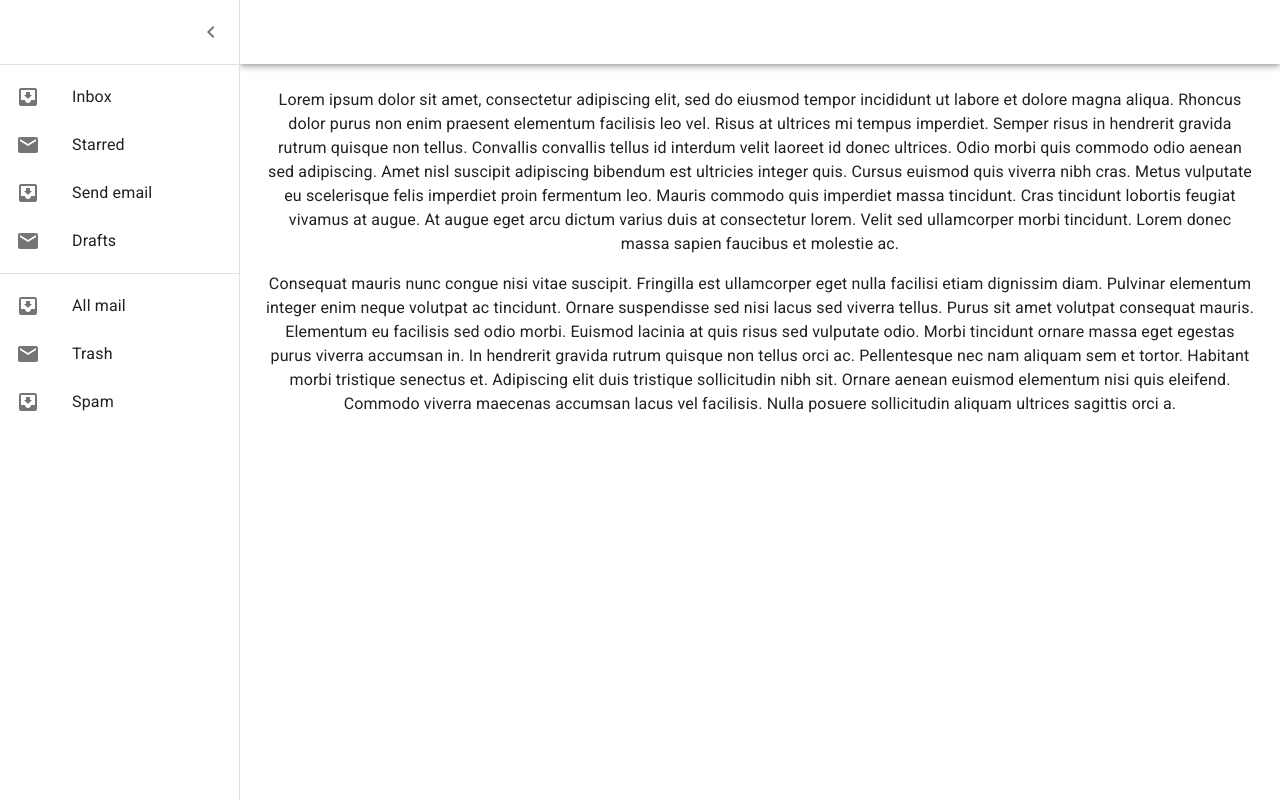
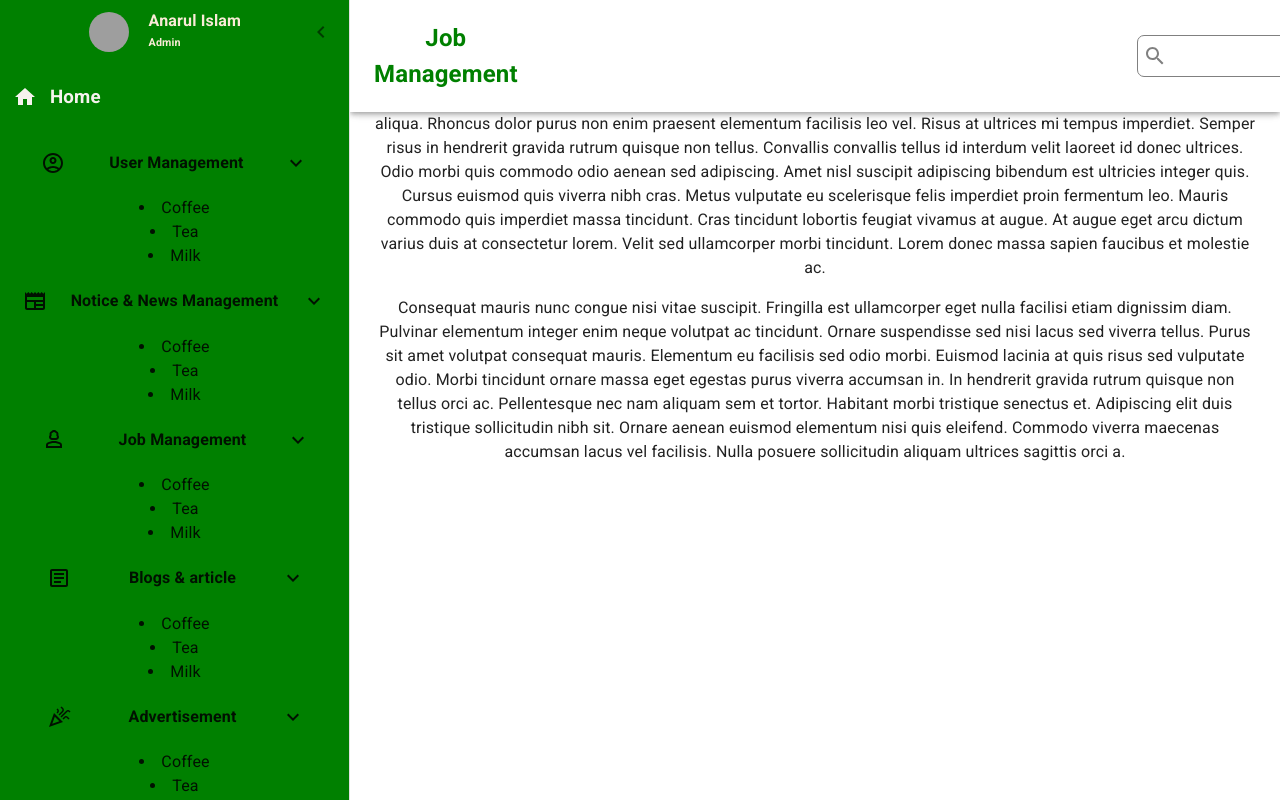
Before and after one commit to BishalAshiq/dashboard-job-management, a React (Create React App) app: page / in a window 1280 px wide. Both pictures are taken after a click on the button "open drawer". Built offline with nearby package versions, Linux system fonts and the light colour scheme; grey boxes are pictures that could not be loaded.

Commit message:
added more Items

```diff
--- a/src/Components/Dashboard/Dashboard/Dashboard.js
+++ b/src/Components/Dashboard/Dashboard/Dashboard.js
@@ -1,6 +1,4 @@
 import React from "react";
-import Pages from "../Pages/Pages/Pages";
-import Grid from "@mui/material/Grid";
 import DrawerNav from "../DrawerNav/DrawerNav";
 
 const Dashboard = () => {
--- /dev/null
+++ b/src/Components/Dashboard/DrawerNav/DrawerNav.css
@@ -0,0 +1,54 @@
+.page-nav{
+    display: flex;
+    justify-content: space-between;
+    align-items: center;
+    margin-right: 100px;
+
+}
+.page-nav-icons{
+    position:relative;
+    display: flex;
+    justify-content:flex-end;
+    float: right;
+    margin-left: 100%;
+}
+.nav_search{
+    padding: 20px 5px;
+    display: flex;
+    align-items: center;
+    border-radius: 7px;
+    height: 22px;
+    color: gray;
+    background-color: rgb(255, 255, 255);
+    border: 1px solid gray;
+}
+.nav_search > input{
+    outline: none;
+    background: none;
+    border: none;
+}
+
+/* Sidebar-Tops */
+.sidebar-tops{
+    display: flex;
+    justify-content: space-around;
+    padding-right: 60px;
+    align-items: center;
+}
+
+.sidebar-avatar{
+    width: 50px;
+    margin-right: 10px;
+}
+.sidebar-text h4{
+    color: antiquewhite;
+    align-items: center;
+    text-align: center;
+}
+.sidebar-text h6{
+    margin-top: -20px;
+    color: antiquewhite;
+    align-items: center;
+    text-align: center;
+    text-align: justify;
+}
--- a/src/Components/Dashboard/DrawerNav/DrawerNav.js
+++ b/src/Components/Dashboard/DrawerNav/DrawerNav.js
@@ -1,26 +1,25 @@
 import React from "react";
+import "./DrawerNav.css";
 import { styled, useTheme } from "@mui/material/styles";
 import Box from "@mui/material/Box";
 import Drawer from "@mui/material/Drawer";
 import CssBaseline from "@mui/material/CssBaseline";
 import MuiAppBar from "@mui/material/AppBar";
 import Toolbar from "@mui/material/Toolbar";
-import List from "@mui/material/List";
-import Typography from "@mui/material/Typography";
-import Divider from "@mui/material/Divider";
 import IconButton from "@mui/material/IconButton";
 import MenuIcon from "@mui/icons-material/Menu";
 import ChevronLeftIcon from "@mui/icons-material/ChevronLeft";
 import ChevronRightIcon from "@mui/icons-material/ChevronRight";
-import ListItem from "@mui/material/ListItem";
-import ListItemButton from "@mui/material/ListItemButton";
-import ListItemIcon from "@mui/material/ListItemIcon";
-import ListItemText from "@mui/material/ListItemText";
-import InboxIcon from "@mui/icons-material/MoveToInbox";
-import MailIcon from "@mui/icons-material/Mail";
 import Pages from "../Pages/Pages/Pages";
+import SearchIcon from "@mui/icons-material/Search";
+import NotificationActiveIcon from "@mui/icons-material/NotificationsActive";
+import MailOutlineSharp from "@mui/icons-material/MailOutlineSharp";
+import LanguageOutlined from "@mui/icons-material/LanguageOutlined";
+import Avatar from "@mui/material/Avatar";
+import Stack from "@mui/material/Stack";
+import SidebarHome from "../SidebarHome/SidebarHome";
 
-const drawerWidth = 240;
+const drawerWidth = 350;
 
 const Main = styled("main", { shouldForwardProp: (prop) => prop !== "open" })(
   ({ theme, open }) => ({
@@ -60,7 +59,7 @@ const AppBar = styled(MuiAppBar, {
 
 const DrawerHeader = styled("div")(({ theme }) => ({
   display: "flex",
-  color:"white",
+  color: "white",
   alignItems: "center",
   padding: theme.spacing(0, 1),
   // necessary for content to be below app bar
@@ -84,7 +83,7 @@ const DrawerNav = () => {
     <div>
       <Box sx={{ display: "flex" }}>
         <CssBaseline />
-        <AppBar position="fixed" open={open} style={{ background: '#fff' }}>
+        <AppBar position="fixed" open={open} style={{ background: "#fff" }}>
           <Toolbar>
             <IconButton
               aria-label="open drawer"
@@ -94,6 +93,23 @@ const DrawerNav = () => {
             >
               <MenuIcon />
             </IconButton>
+            <div style={{ color: "green" }} className="page-nav">
+              <div>
+                <h2>Job Management</h2>
+              </div>
+
+              <div className="page-nav-icons">
+                <div className="nav_search">
+                  <SearchIcon />
+                  <input type="text" />
+                </div>
+                <NotificationActiveIcon
+                  style={{ marginRight: 40, marginLeft: 20 }}
+                />
+                <MailOutlineSharp style={{ marginRight: 40 }} />
+                <LanguageOutlined style={{ marginRight: 40 }} />
+              </div>
+            </div>
           </Toolbar>
         </AppBar>
         <Drawer
@@ -109,7 +125,25 @@ const DrawerNav = () => {
           anchor="left"
           open={open}
         >
-          <DrawerHeader>
+          <DrawerHeader
+            style={{
+              backgroundColor: "Green",
+            }}
+          >
+            <div className="sidebar-tops">
+              <div className="sidebar-avatar">
+              <Stack direction="row" spacing={2}>
+                <Avatar alt="Remy Sharp" src="/static/images/avatar/1.jpg" />
+              </Stack>
+              </div>
+              <div className="sidebar-text">
+                <h4>Anarul Islam</h4>
+                <h6>Admin</h6>
+              </div>
+             <div className="sidebar-icon">
+
+             </div>
+            </div>
             <IconButton onClick={handleDrawerClose}>
                 {theme.direction === "ltr" ? (
                   <ChevronLeftIcon />
@@ -118,32 +152,10 @@ const DrawerNav = () => {
                 )}
               </IconButton>
           </DrawerHeader>
-          <Divider />
-          <List>
-            {["Inbox", "Starred", "Send email", "Drafts"].map((text, index) => (
-              <ListItem key={text} disablePadding>
-                <ListItemButton>
-                  <ListItemIcon>
-                    {index % 2 === 0 ? <InboxIcon /> : <MailIcon />}
-                  </ListItemIcon>
-                  <ListItemText primary={text} />
-                </ListItemButton>
-              </ListItem>
-            ))}
-          </List>
-          <Divider />
-          <List>
-            {["All mail", "Trash", "Spam"].map((text, index) => (
-              <ListItem key={text} disablePadding>
-                <ListItemButton>
-                  <ListItemIcon>
-                    {index % 2 === 0 ? <InboxIcon /> : <MailIcon />}
-                  </ListItemIcon>
-                  <ListItemText primary={text} />
-                </ListItemButton>
-              </ListItem>
-            ))}
-          </List>
+
+          <div>
+            <SidebarHome></SidebarHome>
+          </div>
         </Drawer>
         <Main open={open}>
           <DrawerHeader />
--- /dev/null
+++ b/src/Components/Dashboard/SidebarHome/SidebarHome.css
@@ -0,0 +1,15 @@
+.sidebar-home{
+    background-color: green;;
+    display: flex;
+    align-items: center;
+    padding-left: 10px;
+    width: 100vh;
+    color: rgb(247, 243, 238);
+}
+.sidebar-accordion{
+    background-color: green;
+    border-bottom: none;
+}
+.accordion-item{
+    background-color: green;
+}
--- /dev/null
+++ b/src/Components/Dashboard/SidebarHome/SidebarHome.js
@@ -0,0 +1,155 @@
+import React from "react";
+import "./SidebarHome.css";
+import HomeIcon from "@mui/icons-material/Home";
+import AccountCircleOutlinedIcon from "@mui/icons-material/AccountCircleOutlined";
+import NewspaperIcon from "@mui/icons-material/Newspaper";
+import Person3OutlinedIcon from "@mui/icons-material/Person3Outlined";
+import ArticleOutlinedIcon from "@mui/icons-material/ArticleOutlined";
+import CelebrationOutlinedIcon from "@mui/icons-material/CelebrationOutlined";
+import KeyboardArrowDownOutlinedIcon from '@mui/icons-material/KeyboardArrowDownOutlined';
+
+const SidebarHome = () => {
+  return (
+    <div>
+      <div className="sidebar-home">
+        <HomeIcon
+          color="disabled"
+          style={{ width: 30, marginRight: 10, color: "rgb(247, 243, 238)" }}
+        />
+        <h3>Home</h3>
+      </div>
+
+      <div>
+        <section className="accordion-item">
+          <div
+            style={{
+              display: "flex",
+              justifyContent: "space-evenly",
+              alignItems: "center",
+              textAlign: "center",
+              backgroundColor: "green",
+            }}
+          >
+            <AccountCircleOutlinedIcon style={{ marginRight: 4 }} />
+            <h4>User Management</h4>
+            <KeyboardArrowDownOutlinedIcon/>
+          </div>
+          <div>
+            <unl>
+              <li>Coffee</li>
+              <li>Tea</li>
+              <li>Milk</li>
+            </unl>
+          </div>
+        </section>
+        <section className="accordion-item">
+          <div
+            style={{
+              display: "flex",
+              justifyContent: "space-evenly",
+              alignItems: "center",
+              textAlign: "center",
+            }}
+          >
+            <NewspaperIcon />
+            <h4>Notice & News Management</h4>
+            <KeyboardArrowDownOutlinedIcon/>
+          </div>
+          <div>
+            <unl>
+              <li>Coffee</li>
+              <li>Tea</li>
+              <li>Milk</li>
+            </unl>
+          </div>
+        </section>
+        <section className="accordion-item">
+          <div
+            style={{
+              display: "flex",
+              justifyContent: "space-evenly",
+              alignItems: "center",
+              textAlign: "center",
+            }}
+          >
+            <Person3OutlinedIcon style={{ marginRight: 10, width: 30 }} />
+            <h4>Job Management</h4>
+            <KeyboardArrowDownOutlinedIcon/>
+          </div>
+          <div>
+            <unl>
+              <li>Coffee</li>
+              <li>Tea</li>
+              <li>Milk</li>
+            </unl>
+          </div>
+        </section>
+        <section className="accordion-item">
+          <div
+            style={{
+              display: "flex",
+              justifyContent: "space-evenly",
+              alignItems: "center",
+              textAlign: "center",
+            }}
+          >
+            <ArticleOutlinedIcon style={{ marginRight: 10, width: 30 }} />
+            <h4>Blogs & article</h4>
+            <KeyboardArrowDownOutlinedIcon/>
+          </div>
+          <div>
+            <unl>
+              <li>Coffee</li>
+              <li>Tea</li>
+              <li>Milk</li>
+            </unl>
+          </div>
+        </section>
+        <section className="accordion-item">
+          <div
+            style={{
+              display: "flex",
+              justifyContent: "space-evenly",
+              alignItems: "center",
+              textAlign: "center",
+            }}
+          >
+            <CelebrationOutlinedIcon style={{ marginRight: 10, width: 30 }} />
+            <h4>Advertisement</h4>
+            <KeyboardArrowDownOutlinedIcon/>
+          </div>
+          <div>
+            <unl>
+              <li>Coffee</li>
+              <li>Tea</li>
+              <li>Milk</li>
+            </unl>
+          </div>
+        </section>
+        <section className="accordion-item">
+          <div
+            style={{
+              display: "flex",
+              justifyContent: "space-evenly",
+              alignItems: "center",
+              textAlign: "center",
+            }}
+          >
+            <CelebrationOutlinedIcon style={{ marginRight: 10, width: 30 }} />
+            <h4>Miscillenious</h4>
+            <KeyboardArrowDownOutlinedIcon/>
+          </div>
+          <div>
+            <unl>
+              <li>Coffee</li>
+              <li>Tea</li>
+              <li>Milk</li>
+            </unl>
+          </div>
+        </section>
+      </div>
+    </div>
+  );
+};
+
+export default SidebarHome;
```
Lines whose indentation alone changed are shown as unchanged.
